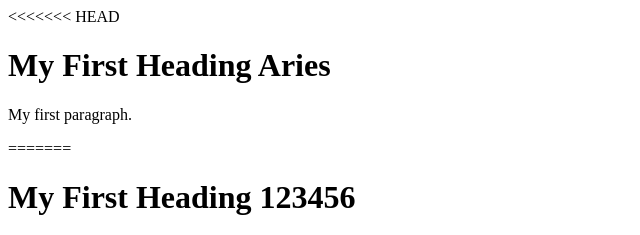
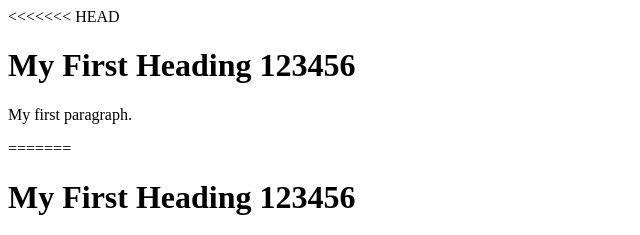
Before and after one commit to AriesChuah413/OPS-Lab-5, a plain HTML site: page login.html in a window 1280 px wide. Shown: the top 235 px of the page, 0-640 px from the left. Drawn offline with Linux system fonts and the light colour scheme.

Commit message:
conflict fix

```diff
--- a/login.html
+++ b/login.html
@@ -3,7 +3,7 @@
 <body>
 
 <<<<<<< HEAD
-<h1>My First Heading Aries</h1>
+<h1>My First Heading 123456</h1>
 <p>My first paragraph.</p>
 
 </body>
```
